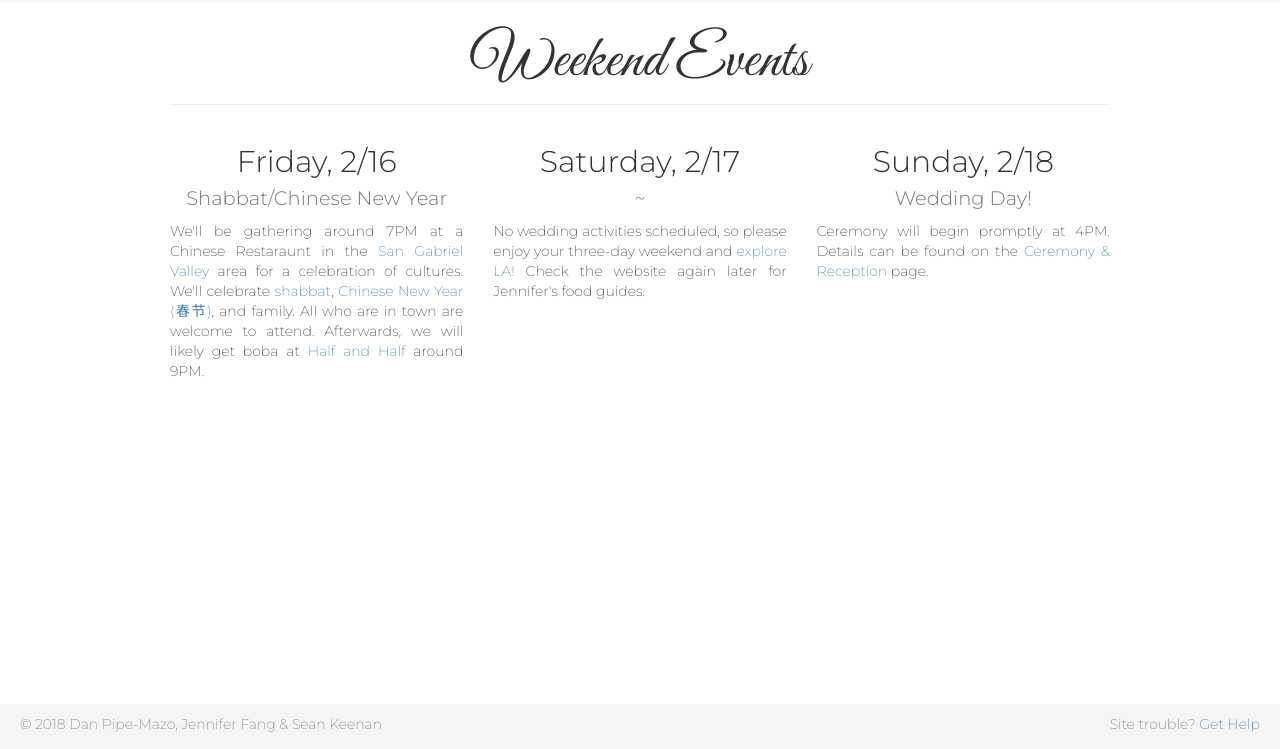
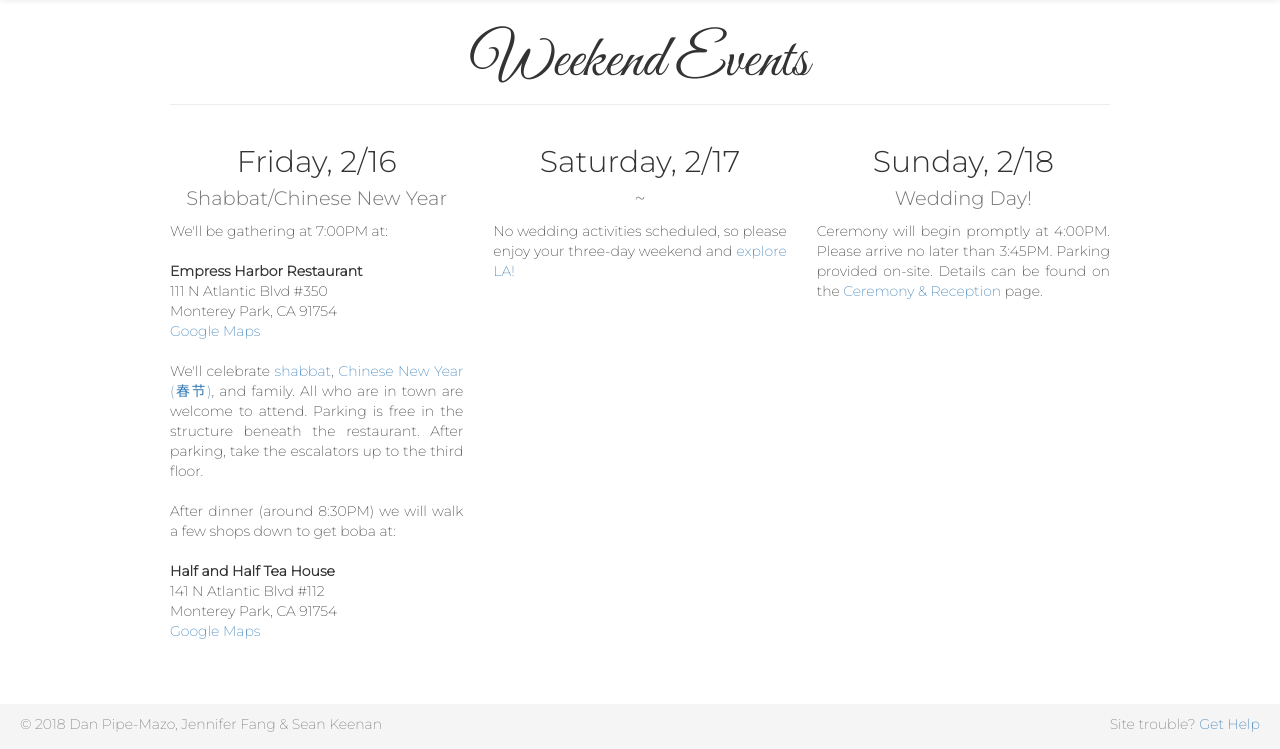
Before and after one commit to dpipemazo/wedsite, a Django app: page /events in a window 1280 px wide. Shown: the part 51-800 px from the top of the page. Run offline with Django 3.2, Linux system fonts and the light colour scheme; the visitor is signed in with stand-in values (Sample User, id 1); some libraries are stand-ins or nearby versions; some web fonts are replaced.

Commit message:
wedding: update with locations and timing

```diff
--- a/wedding/templates/wedding/pages/events.html
+++ b/wedding/templates/wedding/pages/events.html
@@ -17,14 +17,17 @@ Weekend Events
         <small class="text-muted">Shabbat/Chinese New Year</small>
       </h2>
       <p>
-        We'll be gathering around 7PM at a Chinese Restaraunt in the
-        <a href="https://www.google.com/maps/place/San+Gabriel+Valley/@34.0333435,-118.0720303,13z/data=!4m5!3m4!1s0x80c2d121478bbab5:0xdc01ba18a15032ea!8m2!3d34.0333443!4d-118.0370113">San Gabriel Valley</a>
-        area for a celebration of cultures. We'll celebrate
-        <a href="https://en.wikipedia.org/wiki/Shabbat">shabbat</a>,
-        <a href="https://en.wikipedia.org/wiki/Chinese_New_Year">Chinese New Year (春节)</a>,
-        and family. All who are in town are welcome to attend. Afterwards, we
-        will likely get boba at
-        <a href="https://www.yelp.com/search?find_desc=half+and+half&find_loc=Monterey+Park%2C+CA&ns=1">Half and Half</a> around 9PM.
+        We'll be gathering at 7:00PM at:<br><br>
+        <b>Empress Harbor Restaurant</b><br>
+        111 N Atlantic Blvd #350<br>Monterey Park, CA 91754<br>
+        <a href=https://www.google.com/maps/place/Empress+Harbor+Restaurant/@34.0629425,-118.136659,17z/data=!3m1!4b1!4m5!3m4!1s0x80c2c55d6a1b9aa3:0x504f163410e84e1a!8m2!3d34.0629381!4d-118.1344703>Google Maps</a><br><br>
+
+        We'll celebrate <a href="https://en.wikipedia.org/wiki/Shabbat">shabbat</a>, <a href="https://en.wikipedia.org/wiki/Chinese_New_Year">Chinese New Year (春节)</a>, and family. All who are in town are welcome to attend. Parking is free in the structure beneath the restaurant. After parking, take the escalators up to the third floor.
+        <br><br>
+        After dinner (around 8:30PM) we will walk a few shops down to get boba at:<br><br>
+        <b>Half and Half Tea House</b><br>
+        141 N Atlantic Blvd #112<br>Monterey Park, CA 91754<br>
+        <a href="https://www.google.com/maps/place/Half+%26+Half+Tea+House+MP/@34.0636102,-118.1367197,17z/data=!3m1!4b1!4m5!3m4!1s0x80c2c55d72b7cc0d:0x2bf98171d1195ecd!8m2!3d34.0636058!4d-118.134531">Google Maps</a>
       </p>
     </div>
     <div class="col-sm-4 text-justify">
@@ -34,8 +37,7 @@ Weekend Events
       </h2>
       <p>
         No wedding activities scheduled, so please enjoy your three-day weekend
-        and <a href="/explore">explore LA!</a> Check the website again later for
-        Jennifer's food guides.
+        and <a href="/explore">explore LA!</a>
       </p>
     </div>
     <div class="col-sm-4 text-justify">
@@ -44,8 +46,7 @@ Weekend Events
         <small class="text-muted">Wedding Day!</small>
       </h2>
       <p>
-        Ceremony will begin promptly at 4PM. Details can be found on the
-        <a href="/wedding">Ceremony & Reception</a> page.
+        Ceremony will begin promptly at 4:00PM. Please arrive no later than 3:45PM. Parking provided on-site. Details can be found on the <a href="/wedding">Ceremony & Reception</a> page.
       </p>
     </div>
   </div>
--- a/wedding/templates/wedding/pages/wedding.html
+++ b/wedding/templates/wedding/pages/wedding.html
@@ -35,6 +35,7 @@ Wedding
     <div class="col-sm-4 text-justify">
       <h2 class="text-center">Ceremony<br><small class="text-muted">4:00PM</small></h2>
         <p>
+          <div class="text-center"><b>Please arrive no later than 3:45PM.</b></div><br>
           <a href="https://www.thespruce.com/semi-formal-attire-guidelines-1216504">Semiformal Attire</a><br>
           Please avoid outfits that are mostly red, white, or silver. See the
           <a href="/traditions">wedding traditions</a> page for details.<br><br>
```
